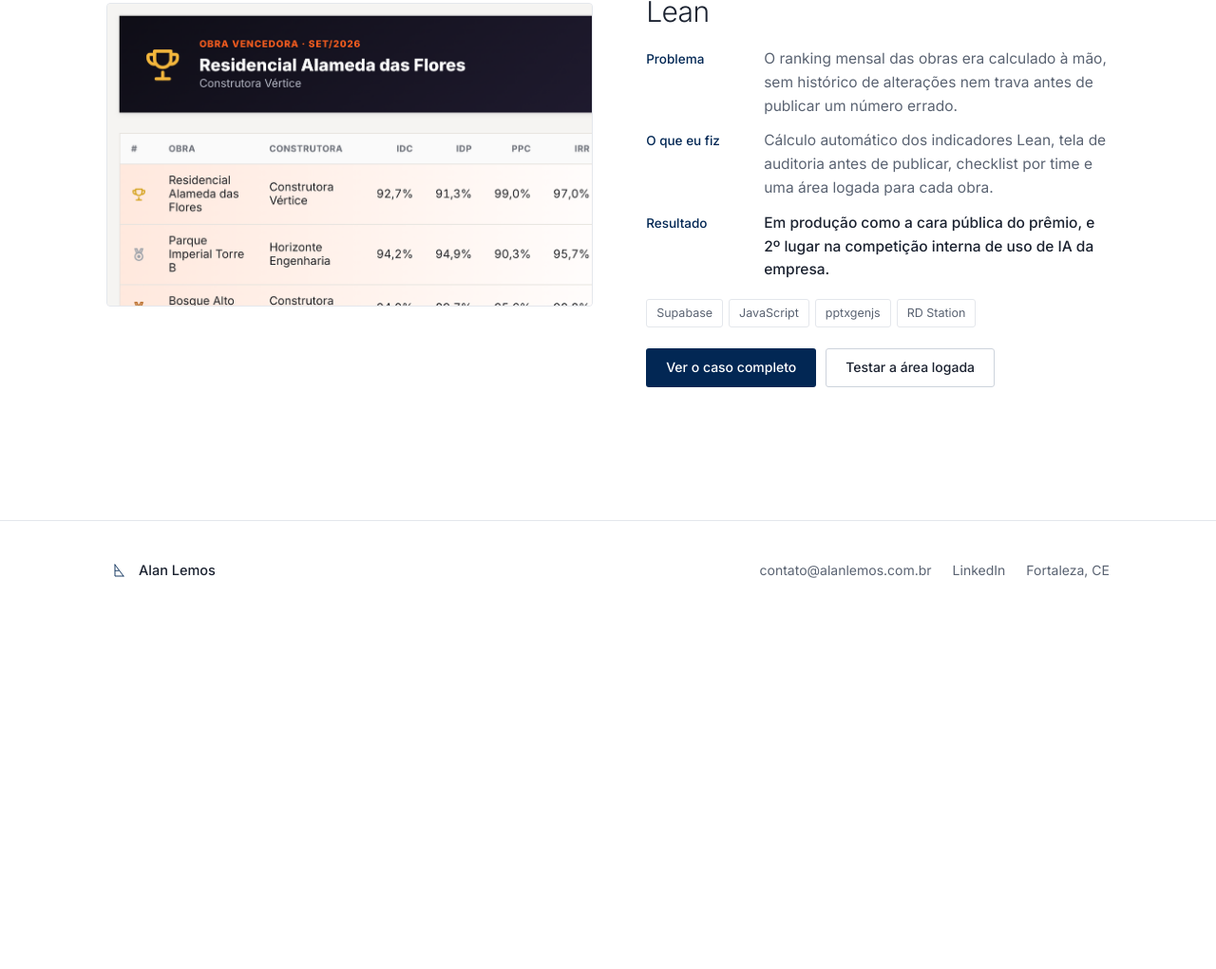
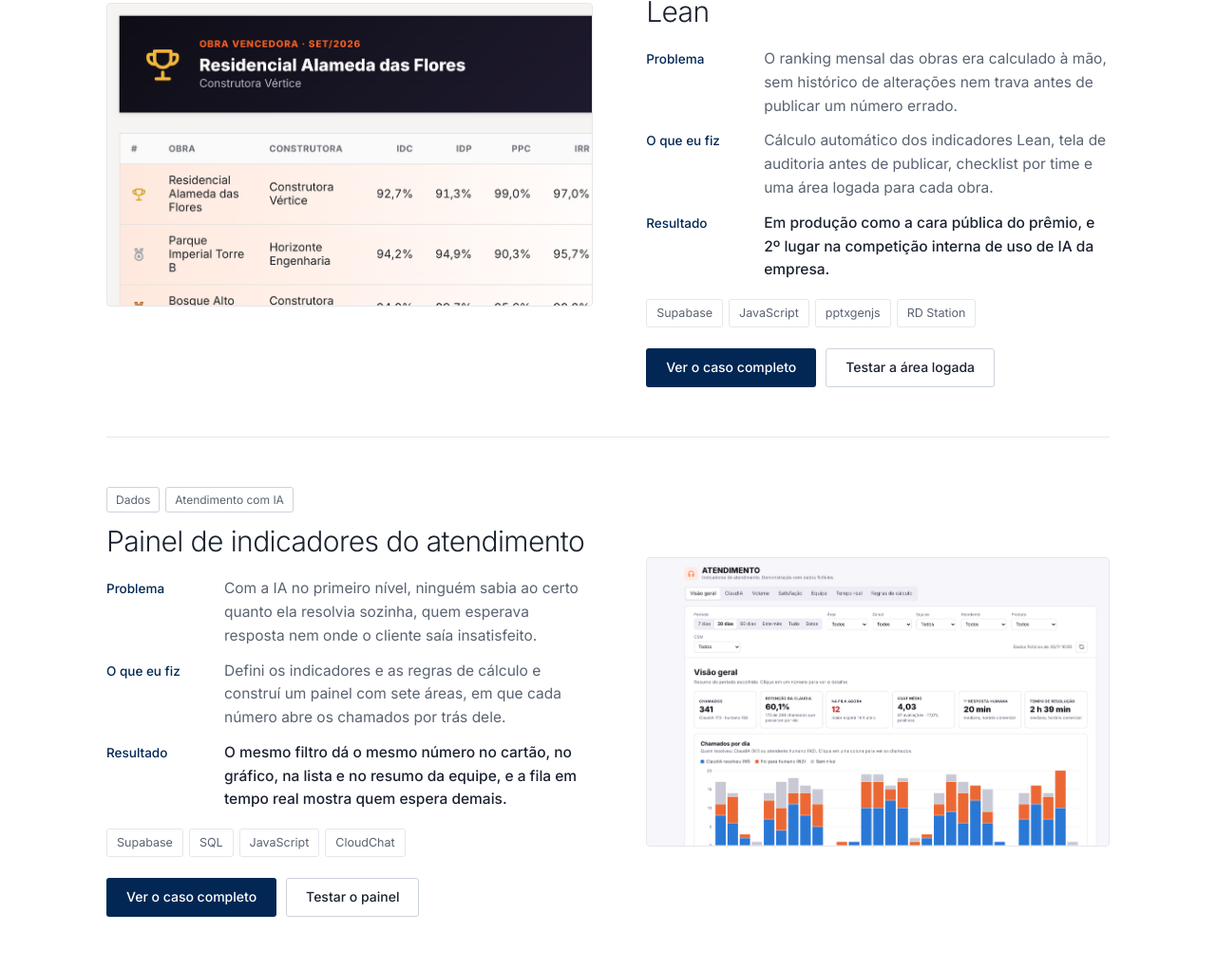
Before and after one commit to extradoalanlemosa-create/site-alan-lemos, a plain HTML site: page portfolio.html in a window 1280 px wide. Shown: the part 1778-2799 px from the top of the page at 95% size. Before the commit the page ends 2431 px from the top, so only its background shows below. Drawn offline with Linux system fonts and the light colour scheme.

Commit message:
Portfólio: card do painel de atendimento

```diff
--- a/portfolio.html
+++ b/portfolio.html
@@ -46,7 +46,7 @@
 <section style="padding-top:0;">
   <div class="wrap">
     <div class="pf-tabs" role="tablist" aria-label="Tipos de projeto">
-      <button type="button" role="tab" id="tab-empresa" aria-controls="painel-empresa" aria-selected="true" class="pf-tab">Na empresa <span class="pf-count">3</span></button>
+      <button type="button" role="tab" id="tab-empresa" aria-controls="painel-empresa" aria-selected="true" class="pf-tab">Na empresa <span class="pf-count">4</span></button>
       <button type="button" role="tab" id="tab-pessoais" aria-controls="painel-pessoais" aria-selected="false" class="pf-tab">Projetos pessoais <span class="pf-count">3</span></button>
     </div>
 
@@ -93,6 +93,20 @@
           </dl>
           <ul class="case-tools" aria-label="Ferramentas"><li>Supabase</li><li>JavaScript</li><li>pptxgenjs</li><li>RD Station</li></ul>
           <div class="case-actions"><a class="btn btn-primary" href="projetos/projeto-premio-lean.html">Ver o caso completo</a><a class="btn btn-ghost" href="projetos/projeto-premio-lean.html#demo">Testar a área logada</a></div>
+        </div>
+      </article>
+      <article class="case" id="painel">
+        <a class="case-media" href="projetos/painel-atendimento.html" tabindex="-1" aria-hidden="true"><img src="assets/thumb-painel-atendimento.png" alt="Visão geral do painel de atendimento com dados fictícios" style="object-position:top left;" loading="lazy"></a>
+        <div class="case-body">
+          <div class="tags"><span class="tag">Dados</span><span class="tag">Atendimento com IA</span></div>
+          <h3 class="case-title"><a href="projetos/painel-atendimento.html">Painel de indicadores do atendimento</a></h3>
+          <dl class="case-steps">
+            <div><dt>Problema</dt><dd>Com a IA no primeiro nível, ninguém sabia ao certo quanto ela resolvia sozinha, quem esperava resposta nem onde o cliente saía insatisfeito.</dd></div>
+            <div><dt>O que eu fiz</dt><dd>Defini os indicadores e as regras de cálculo e construí um painel com sete áreas, em que cada número abre os chamados por trás dele.</dd></div>
+            <div><dt>Resultado</dt><dd>O mesmo filtro dá o mesmo número no cartão, no gráfico, na lista e no resumo da equipe, e a fila em tempo real mostra quem espera demais.</dd></div>
+          </dl>
+          <ul class="case-tools" aria-label="Ferramentas"><li>Supabase</li><li>SQL</li><li>JavaScript</li><li>CloudChat</li></ul>
+          <div class="case-actions"><a class="btn btn-primary" href="projetos/painel-atendimento.html">Ver o caso completo</a><a class="btn btn-ghost" href="projetos/painel-atendimento.html#demo">Testar o painel</a></div>
         </div>
       </article>
       </div>
```
